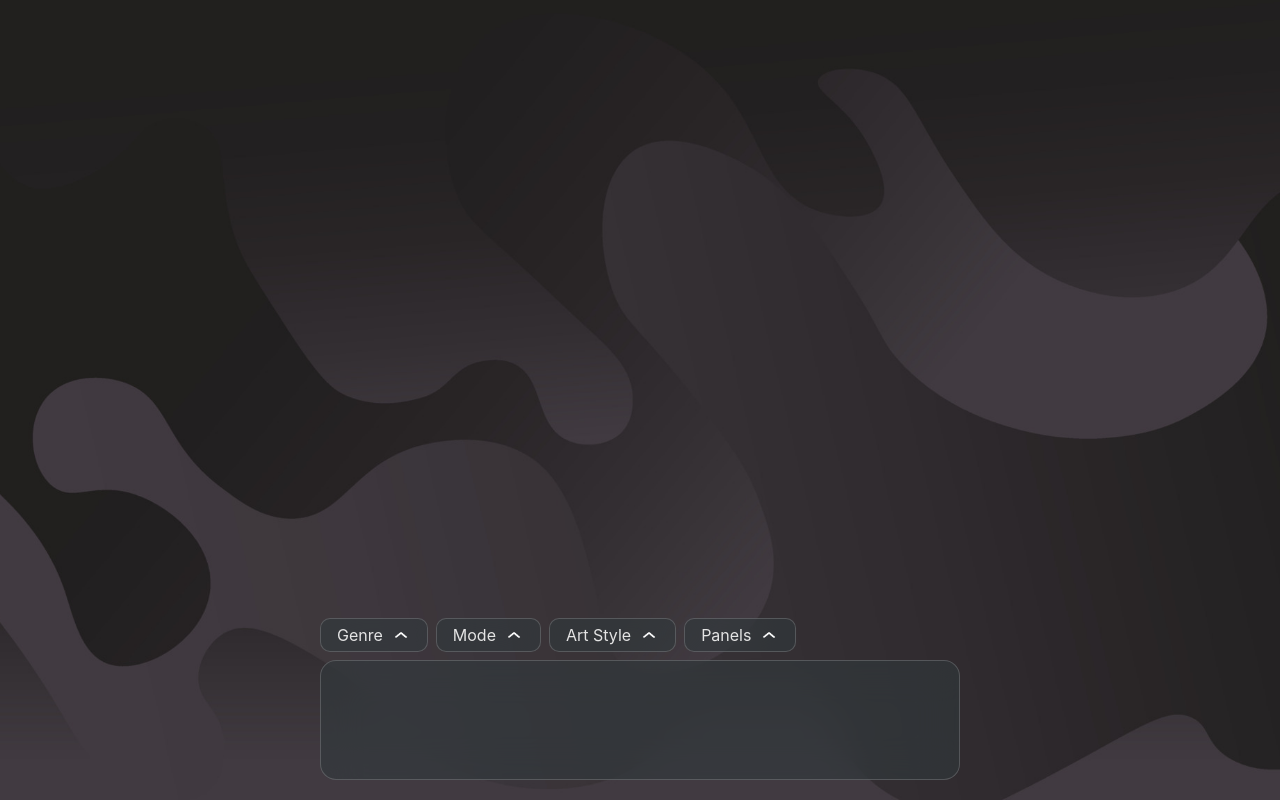
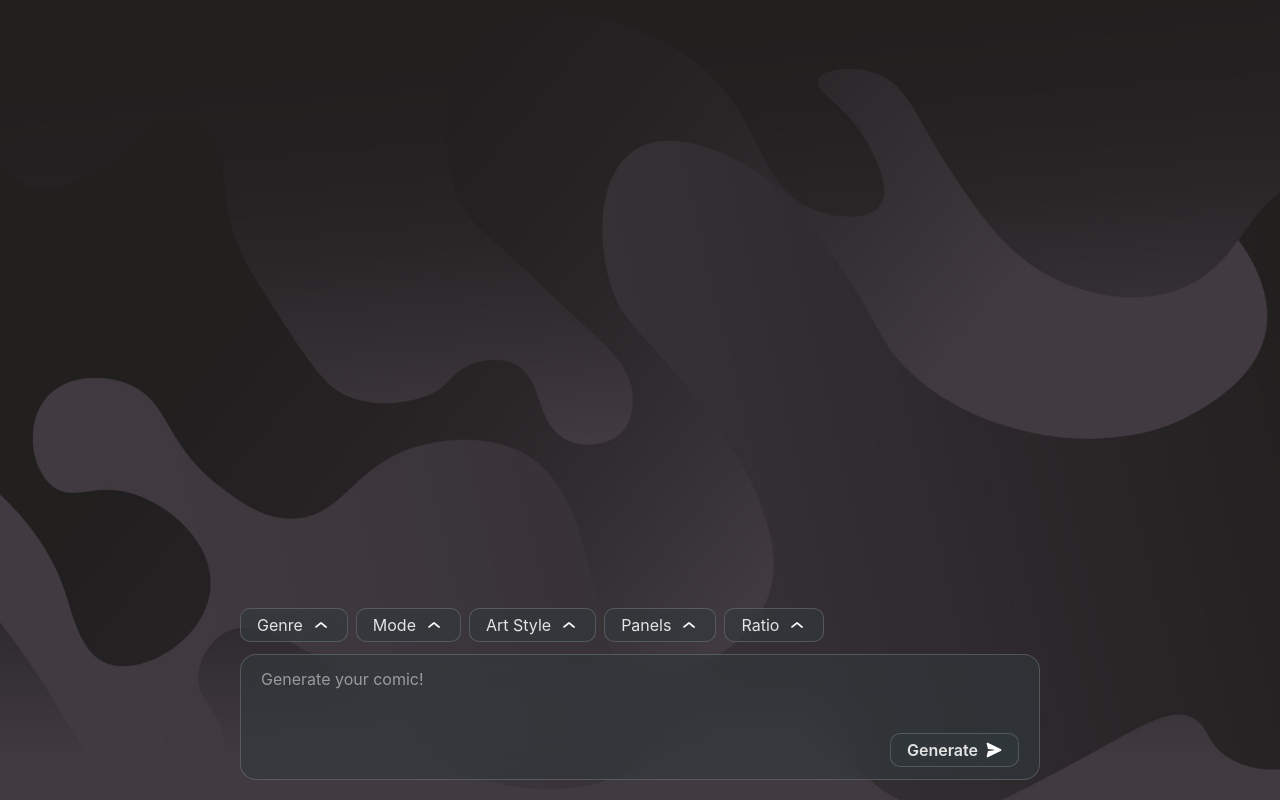
Before and after one commit to Blueeyss14/the-comic-gen-AI, a React (Vite) app: page / in a window 1280 px wide. Built offline with nearby package versions, Linux system fonts and the light colour scheme.

Commit message:
add ratio feat for comic gen & update ui

```diff
--- a/src/features/ComicGen/views/components/MessageComic.tsx
+++ b/src/features/ComicGen/views/components/MessageComic.tsx
@@ -1,12 +1,25 @@
-// import IconButton from "../../../../shared/components/Buttons/IconButton"
+import { Asset } from "../../../../res/assets";
+import IconButton from "../../../../shared/components/Buttons/IconButton";
 
 const MessageComic = () => {
   return (
-    <div className="w-full bg-grayy/60 border border-whitee/20 backdrop-blur-[20px] rounded-2xl h-30 mb-5">
+    <div className="w-full bg-grayy/60 border border-whitee/20 backdrop-blur-[20px] rounded-2xl mb-5 py-3 px-5 text-white">
+      <div>
+        <textarea
+          placeholder="Generate your comic!"
+          className="w-full resize-none overflow-y-auto max-h-40 min-h-15 scrollbar-none outline-none"
+        ></textarea>
+        <div className="flex justify-end">
+          <IconButton
+            text="Generate"
+            icon={Asset.Send}
+            iconSize="w-4 h-4"
+            fontWeight="font-semibold"
+          />
+        </div>
+      </div>
+    </div>
+  );
+};
 
-    {/* <IconButton text="Genre"/>   */}
-    </div>
-  )
-}
-
-export default MessageComic
+export default MessageComic;
--- /dev/null
+++ b/src/features/ComicGen/views/components/Ratio.tsx
@@ -0,0 +1,53 @@
+import { Asset } from "../../../../res/assets";
+import BoxContent from "../../../../shared/components/Box Content/BoxContent";
+import IconButton from "../../../../shared/components/Buttons/IconButton";
+import { ratio } from "../../data/comicData";
+
+interface RatioProps {
+  open: boolean;
+  selectedRatioIndex: number | null;
+  onToggle: () => void;
+  onSelect: (index: number) => void;
+}
+
+const Ratio = ({
+  open,
+  selectedRatioIndex,
+  onToggle,
+  onSelect,
+}: RatioProps) => {
+  return (
+    <div className="relative" onClick={(e) => e.stopPropagation()}>
+      {open && (
+        <BoxContent>
+          {ratio.map((item, i) => (
+            <div
+              key={i}
+              onClick={() => onSelect(i)}
+              className={`px-5 py-2 hover:bg-whitee/20 flex items-centercursor-pointer transition-all duration-200 text-whitee`}
+            >
+              <div className="w-full flex items-center justify-between gap-3">
+                {item}
+                {selectedRatioIndex === i && (
+                  <img
+                    src={Asset.Checklist}
+                    className="w-4 h-4 white-icon-filter"
+                  />
+                )}
+              </div>
+            </div>
+          ))}
+        </BoxContent>
+      )}
+
+      <IconButton
+        rotation={`${open ? "rotate-180" : "rotate-0"}`}
+        icon={Asset.ArrowUp}
+        text={selectedRatioIndex !== null ? ratio[selectedRatioIndex] : "Ratio"}
+        onClick={onToggle}
+      />
+    </div>
+  );
+};
+
+export default Ratio;
--- a/src/features/ComicGen/views/pages/MainComicPage.tsx
+++ b/src/features/ComicGen/views/pages/MainComicPage.tsx
@@ -5,14 +5,24 @@ import ComicMode from "../components/ComicMode";
 import ArtStyle from "../components/Artstyle";
 import Panels from "../components/Panels";
 import { Asset } from "../../../../res/assets";
+import Ratio from "../components/Ratio";
 
 const MainComicPage = () => {
   const [openIndex, setOpenIndex] = useState<number | null>(null);
 
-  const [selectedGenreIndex, setSelectedGenreIndex] = useState<number | null>(null);
-  const [selectedModeIndex, setSelectedModeIndex] = useState<number | null>(null);
+  const [selectedGenreIndex, setSelectedGenreIndex] = useState<number | null>(
+    null,
+  );
+  const [selectedModeIndex, setSelectedModeIndex] = useState<number | null>(
+    null,
+  );
   const [selectedArtIndex, setSelectedArtIndex] = useState<number | null>(null);
-  const [selectedPanelsIndex, setSelectedPanelsIndex] = useState<number | null>(null);
+  const [selectedPanelsIndex, setSelectedPanelsIndex] = useState<number | null>(
+    null,
+  );
+  const [selectedRatioIndex, setSelectedRatioIndex] = useState<number | null>(
+    null,
+  );
 
   const clickDropup = (index: number) => {
     setOpenIndex(openIndex === index ? null : index);
@@ -37,6 +47,10 @@ const MainComicPage = () => {
     setSelectedPanelsIndex(index);
     setOpenIndex(null);
   };
+  const selectRatio = (index: number) => {
+    setSelectedRatioIndex(index);
+    setOpenIndex(null);
+  };
 
   return (
     <div
@@ -47,8 +61,8 @@ const MainComicPage = () => {
         <img className="w-full h-full object-cover" src={Asset.Background} />
       </div>
 
-      <div className="absolute bottom-0 w-[50%] z-99">
-        <div className="flex items-end gap-2 mb-2 relative w-full">
+      <div className="absolute bottom-0 w-200 z-99">
+        <div className="flex items-end gap-2 mb-3 relative w-full">
           <GenreDropup
             open={openIndex === 0}
             selectedGenreIndex={selectedGenreIndex}
@@ -76,6 +90,13 @@ const MainComicPage = () => {
             onToggle={() => clickDropup(3)}
             onSelect={selectPanels}
           />
+
+          <Ratio
+            open={openIndex === 4}
+            selectedRatioIndex={selectedRatioIndex}
+            onToggle={() => clickDropup(4)}
+            onSelect={selectRatio}
+          />
         </div>
 
         <MessageComic />
--- a/src/index.css
+++ b/src/index.css
@@ -13,3 +13,12 @@
 /* sd {
   color: #e4e4e4;
 } */
+
+.scrollbar-none::-webkit-scrollbar {
+  display: none;
+}
+
+.scrollbar-none {
+  -ms-overflow-style: none;
+  scrollbar-width: none;
+}
--- a/src/res/assets.ts
+++ b/src/res/assets.ts
@@ -1,9 +1,11 @@
 import Background from '../../assets/images/background.jpg'
 import ArrowUp from '../../assets/icons/arrow_up.png'
 import Checklist from '../../assets/icons/checklist.png'
+import Send from '../../assets/icons/send.png'
 
 export const Asset = {
     Background,
     ArrowUp,
-    Checklist
+    Checklist,
+    Send
 }
--- a/src/shared/components/Buttons/IconButton.tsx
+++ b/src/shared/components/Buttons/IconButton.tsx
@@ -1,19 +1,32 @@
 interface IconButtonProps {
-  text?: string
-  icon?: string
-  rotation?: string
-  onClick?: React.MouseEventHandler<HTMLDivElement>
+  text?: string;
+  icon?: string;
+  iconSize?: string;
+  rotation?: string;
+  fontWeight?: string;
+  onClick?: React.MouseEventHandler<HTMLDivElement>;
 }
 
-const IconButton = ({ text = "Button", onClick, icon, rotation }: IconButtonProps) => {
+const IconButton = ({
+  text = "Button",
+  onClick,
+  icon,
+  rotation,
+  iconSize = "w-5 h-5",
+  fontWeight
+}: IconButtonProps) => {
   return (
     <div
-    onClick={onClick}
-    className="bg-grayy/60 border border-whitee/20 backdrop-blur-[20px] text-whitee cursor-pointer rounded-[10px] flex gap-2 items-center justify-between w-fit py-1 px-4">
+      onClick={onClick}
+      className={`${fontWeight} bg-grayy/60 hover:bg-whitee/20 border border-whitee/20 backdrop-blur-[20px] text-whitee cursor-pointer rounded-[10px] flex gap-2 items-center justify-between w-fit py-1 px-4`}
+    >
       <p>{text}</p>
-      <img src={icon} className={`w-5 h-5 white-icon-filter transition-all duration-300 ${rotation}`}/>
+      <img
+        src={icon}
+        className={`${iconSize} white-icon-filter transition-all duration-300 ${rotation}`}
+      />
     </div>
-  )
-}
+  );
+};
 
-export default IconButton
+export default IconButton;
```
Also changed, not shown: assets/icons/send.png (added).
